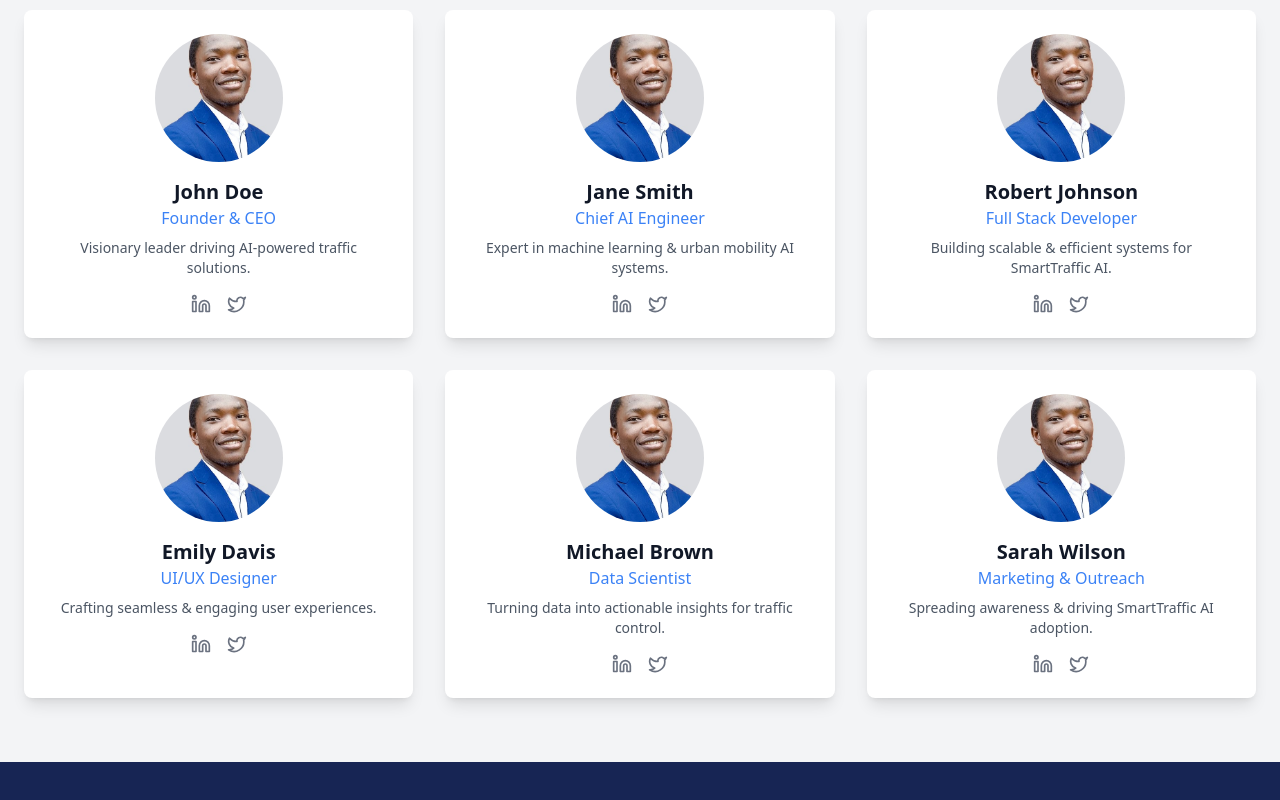
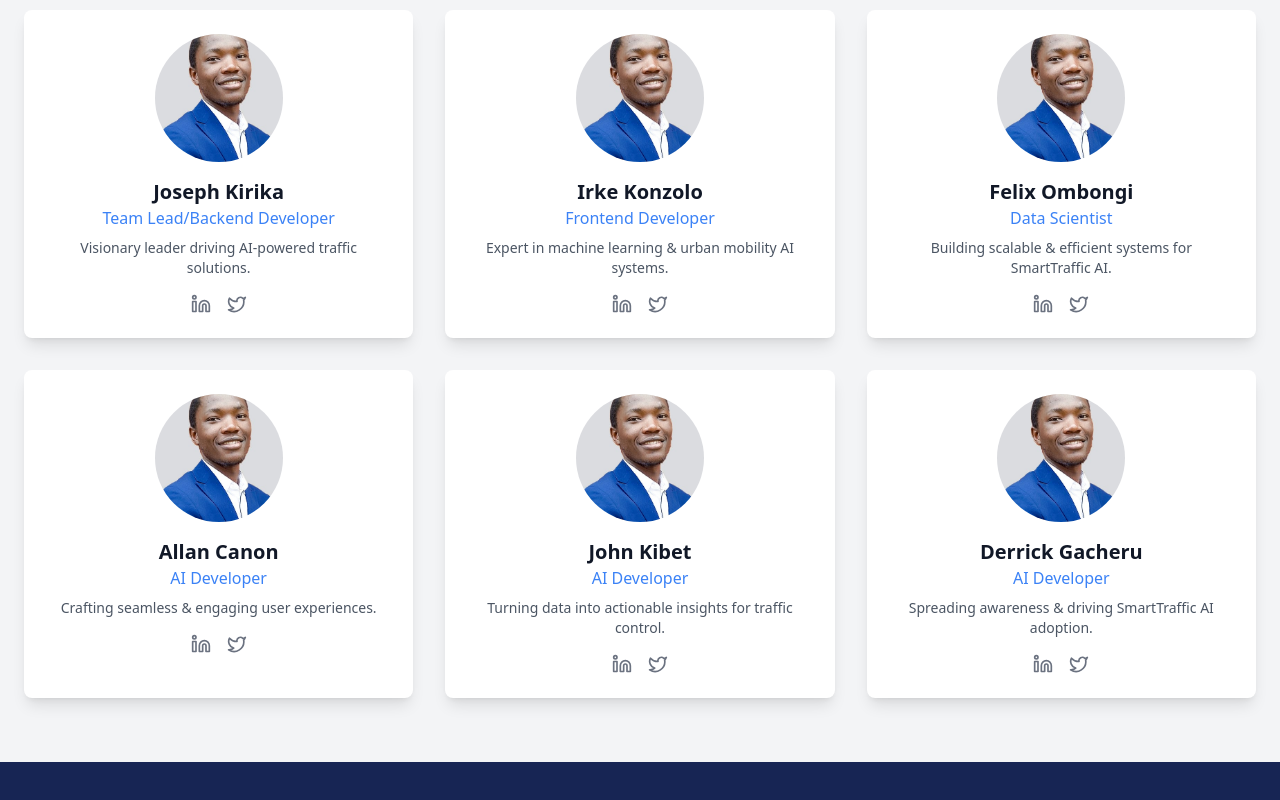
Before and after one commit to jaksoftwares/smarttrafficAI, a Next.js app: page /about in a window 1280 px wide. Shown: the part 2677-3477 px from the top of the page. Built offline with nearby package versions, Linux system fonts and the light colour scheme.

Commit message:
feat: :sparkles: addition of group members

```diff
--- a/src/app/about/team.tsx
+++ b/src/app/about/team.tsx
@@ -5,48 +5,48 @@ import { Linkedin, Twitter } from "lucide-react";
 
 const teamMembers = [
   {
-    name: "John Doe",
-    role: "Founder & CEO",
+    name: "Joseph Kirika",
+    role: "Team Lead/Backend Developer",
     image: "/images/profile.jpeg",
     bio: "Visionary leader driving AI-powered traffic solutions.",
     linkedin: "#",
     twitter: "#",
   },
   {
-    name: "Jane Smith",
-    role: "Chief AI Engineer",
+    name: "Irke Konzolo",
+    role: "Frontend Developer",
     image: "/images/profile.jpeg",
     bio: "Expert in machine learning & urban mobility AI systems.",
     linkedin: "#",
     twitter: "#",
   },
   {
-    name: "Robert Johnson",
-    role: "Full Stack Developer",
+    name: "Felix Ombongi",
+    role: "Data Scientist",
     image: "/images/profile.jpeg",
     bio: "Building scalable & efficient systems for SmartTraffic AI.",
     linkedin: "#",
     twitter: "#",
   },
   {
-    name: "Emily Davis",
-    role: "UI/UX Designer",
+    name: "Allan Canon",
+    role: "AI Developer",
     image: "/images/profile.jpeg",
     bio: "Crafting seamless & engaging user experiences.",
     linkedin: "#",
     twitter: "#",
   },
   {
-    name: "Michael Brown",
-    role: "Data Scientist",
+    name: "John Kibet",
+    role: "AI Developer",
     image: "/images/profile.jpeg",
     bio: "Turning data into actionable insights for traffic control.",
     linkedin: "#",
     twitter: "#",
   },
   {
-    name: "Sarah Wilson",
-    role: "Marketing & Outreach",
+    name: "Derrick Gacheru",
+    role: "AI Developer",
     image: "/images/profile.jpeg",
     bio: "Spreading awareness & driving SmartTraffic AI adoption.",
     linkedin: "#",
```
